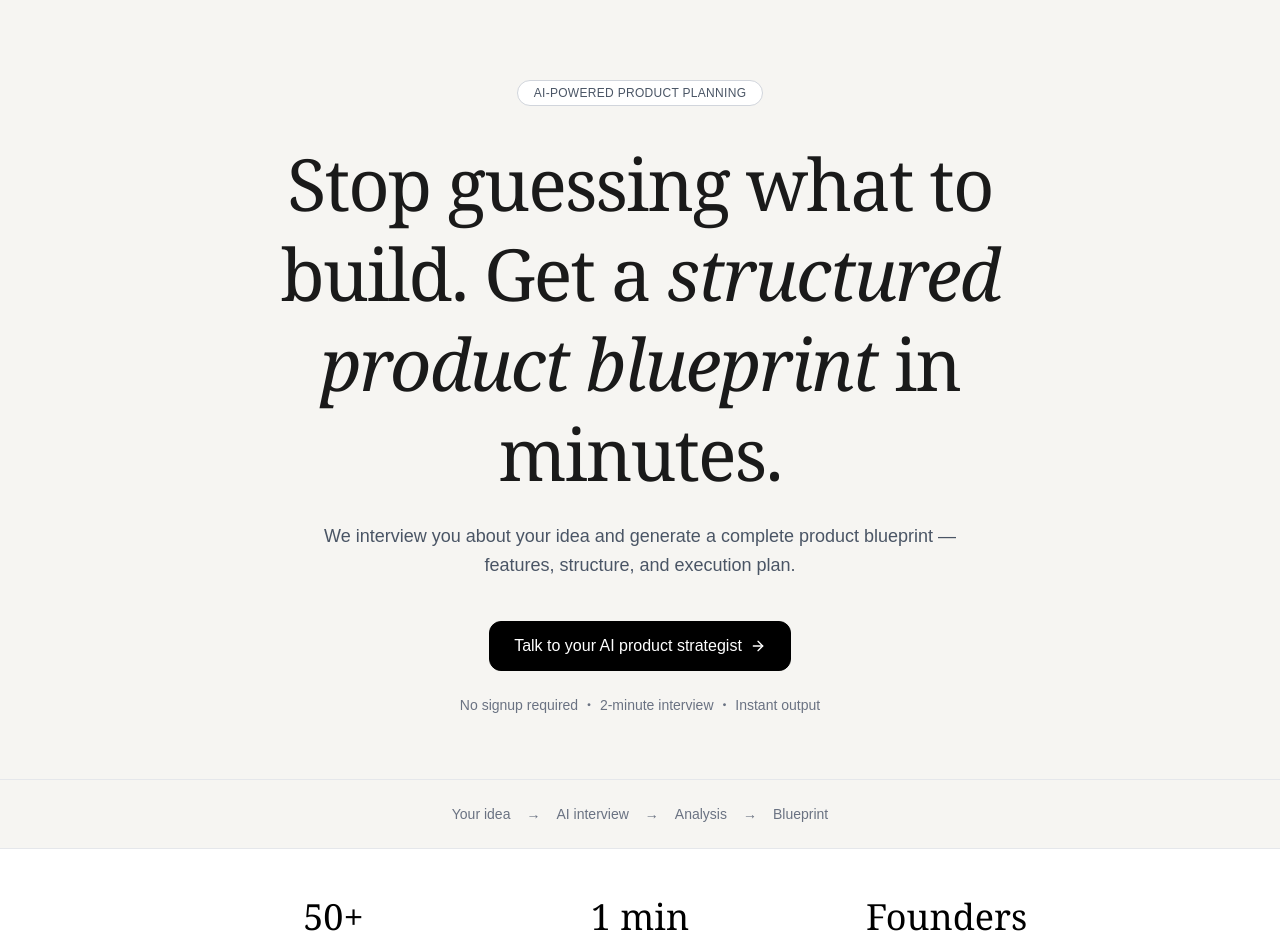
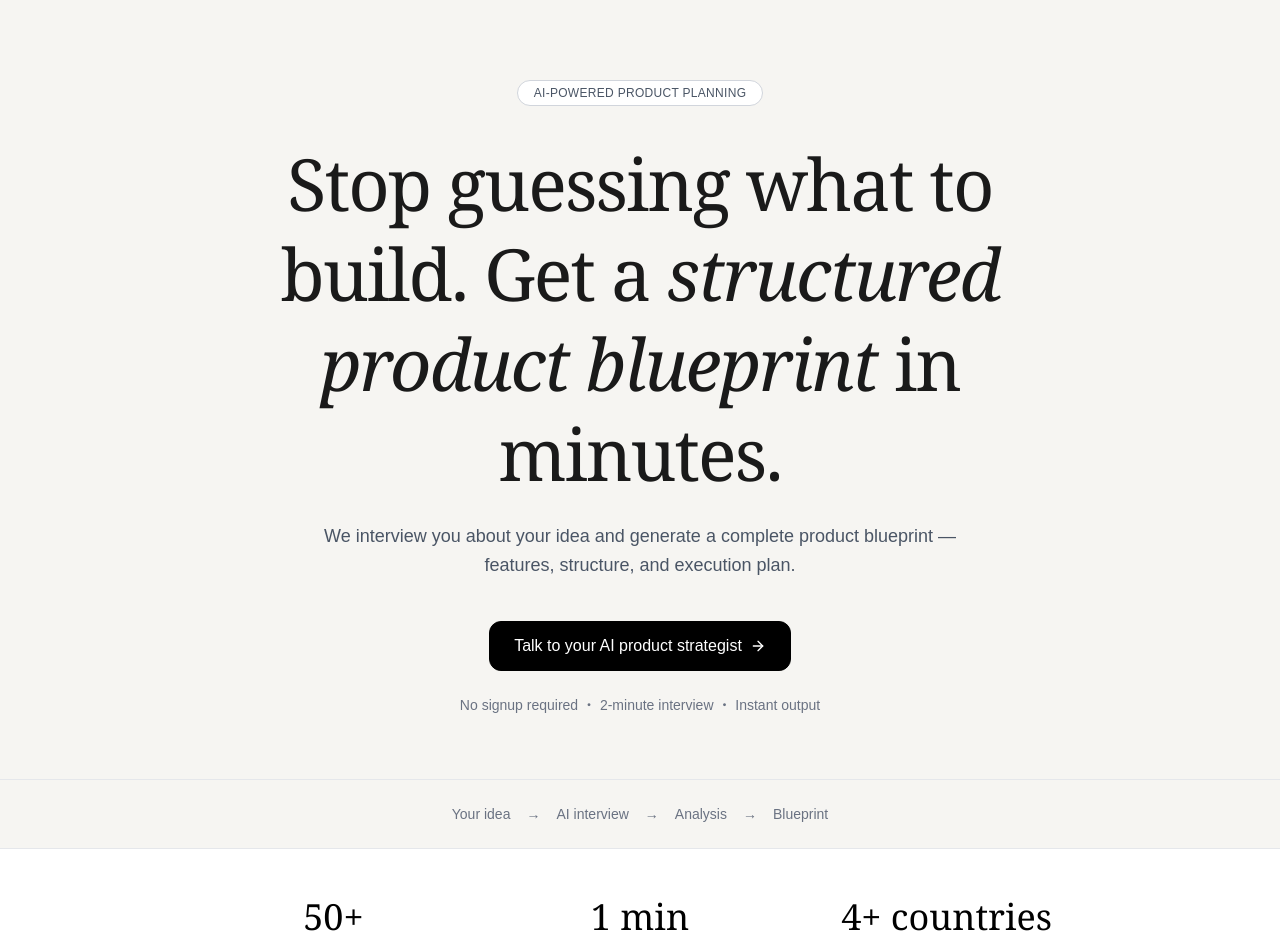
Before and after one commit to GouravSharma1916/blueprint-ai, a Next.js app: page / in a window 1280 px wide. Shown: the top 947 px of the page. Built offline with nearby package versions, Linux system fonts and the light colour scheme.

Commit message:
Add Why Now section

```diff
--- a/app/page.tsx
+++ b/app/page.tsx
@@ -68,7 +68,7 @@ Talk to your AI product strategist
     {[
       { number: "50+", label: "Early users tested" },
       { number: "1 min", label: "Average time to blueprint" },
-      { number: "Founders", label: "Engineers • Designers • Builders" },
+      { number: "4+ countries", label: "Global reach" },
     ].map((stat) => (
       <div key={stat.label}>
         <p className="text-4xl font-serif text-black">{stat.number}</p>
```
